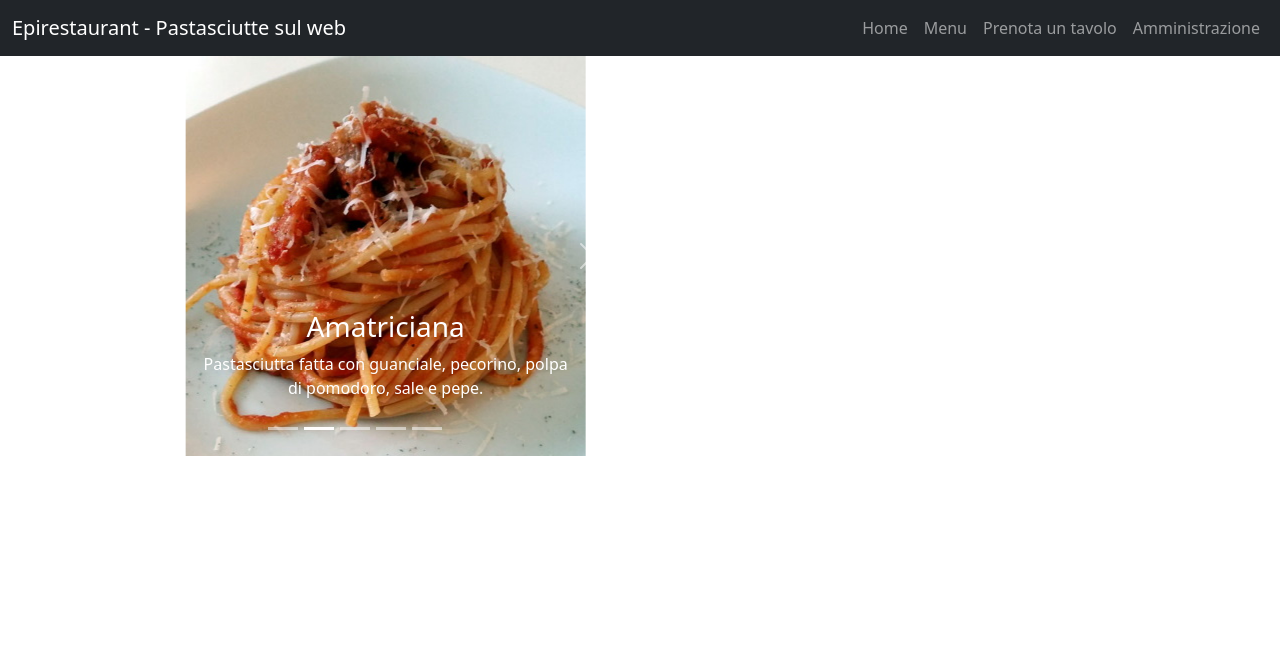
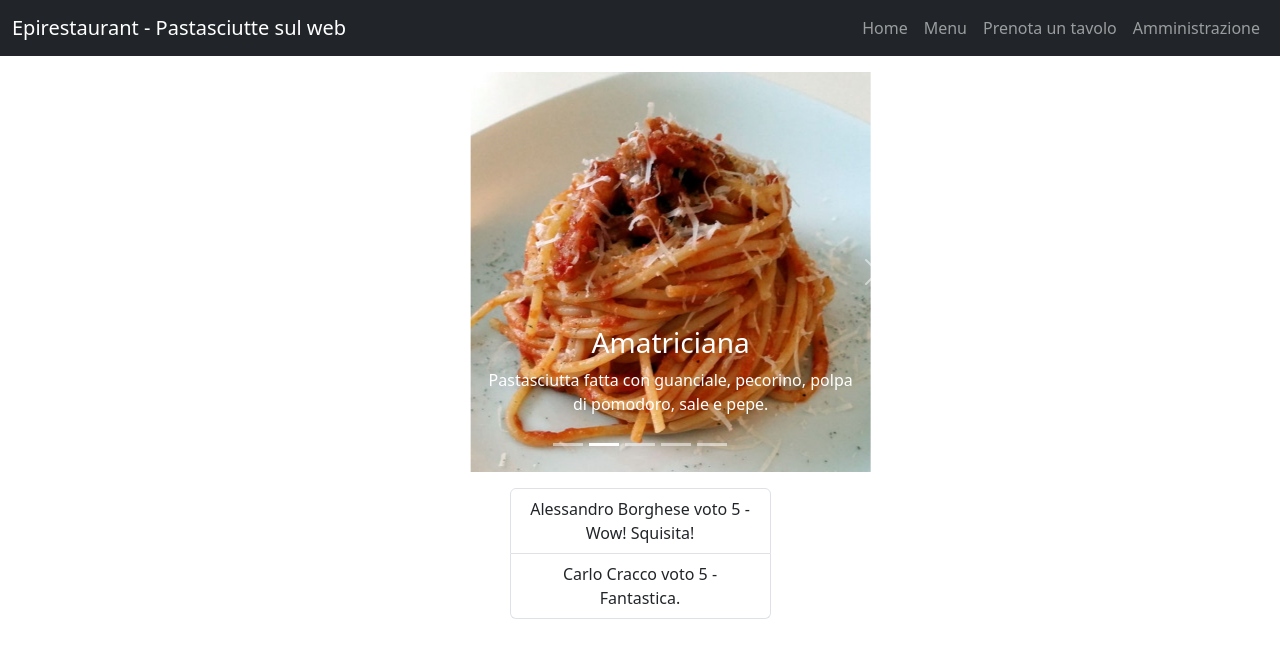
Before and after one commit to tommasopanciroli/u3-w1-d2, a React (Create React App) app: page / in a window 1280 px wide. Shown: the top 658 px of the page. Built offline with nearby package versions, Linux system fonts and the light colour scheme.

Commit message:
finish today's lesson

```diff
--- a/src/App.js
+++ b/src/App.js
@@ -2,8 +2,8 @@ import './App.css'
 // allego il foglio di bootstrap una volta per tutte
 import 'bootstrap/dist/css/bootstrap.min.css'
 import ResponsiveNavbar from './components/ResponsiveNavbar'
-import MainCarouselContent from './components/MainCarouselContent'
 import { Col, Container, Row } from 'react-bootstrap'
+import MainContent from './components/MainContent'
 function App() {
   return (
     <div className="App">
@@ -12,9 +12,9 @@ function App() {
       </header>
       <main>
         <Container>
-          <Row>
+          <Row className="justify-content-center mt-3">
             <Col xs={12} md={8} lg={6}>
-              <MainCarouselContent />
+              <MainContent />
             </Col>
           </Row>
         </Container>
--- a/src/components/MainCarouselContent.jsx
+++ /dev/null
@@ -1,22 +0,0 @@
-import { Carousel } from 'react-bootstrap'
-import pastasciutte from '../data/menu.json'
-
-const MainCarouselContent = () => {
-  return (
-    <Carousel>
-      {pastasciutte.map((pasta) => {
-        return (
-          <Carousel.Item key={pasta.id}>
-            <img src={pasta.image} alt="img" className="img-fluid" />
-            <Carousel.Caption>
-              <h3>{pasta.name}</h3>
-              <p>{pasta.description}</p>
-            </Carousel.Caption>
-          </Carousel.Item>
-        )
-      })}
-    </Carousel>
-  )
-}
-
-export default MainCarouselContent
--- /dev/null
+++ b/src/components/MainContent.jsx
@@ -0,0 +1,55 @@
+import { Carousel, Col, ListGroup, ListGroupItem, Row } from 'react-bootstrap'
+import pastasciutte from '../data/menu.json'
+import { Component } from 'react'
+
+class MainContent extends Component {
+  state = {
+    activePasta: pastasciutte[0],
+  }
+
+  render() {
+    return (
+      <>
+        <Carousel
+          onSlid={(index) => {
+            console.log('SLIDE CAMBIATA', index)
+            // teniamo aggiornato lo "STATE"
+            this.setState({
+              // questo oggetto verrà fuso, "mergiato" lo stato corrente
+              activePasta: pastasciutte[index],
+              // aggiorno l'activepasta con l'oggetto corrispondente al numero della slide visualizzata
+            })
+          }}
+        >
+          {pastasciutte.map((pasta) => {
+            return (
+              <Carousel.Item key={pasta.id}>
+                <img src={pasta.image} alt="img" className="img-fluid" />
+                <Carousel.Caption>
+                  <h3>{pasta.name}</h3>
+                  <p>{pasta.description}</p>
+                </Carousel.Caption>
+              </Carousel.Item>
+            )
+          })}
+        </Carousel>
+        <Row className="justify-content-center mt-3">
+          <Col xs={12} md={8} lg={6}>
+            <ListGroup>
+              {this.state.activePasta.comments.map((recensione) => {
+                return (
+                  <ListGroupItem key={recensione.id}>
+                    {recensione.author} voto {recensione.rating} -{' '}
+                    {recensione.comment}
+                  </ListGroupItem>
+                )
+              })}
+            </ListGroup>
+          </Col>
+        </Row>
+      </>
+    )
+  }
+}
+
+export default MainContent
```
